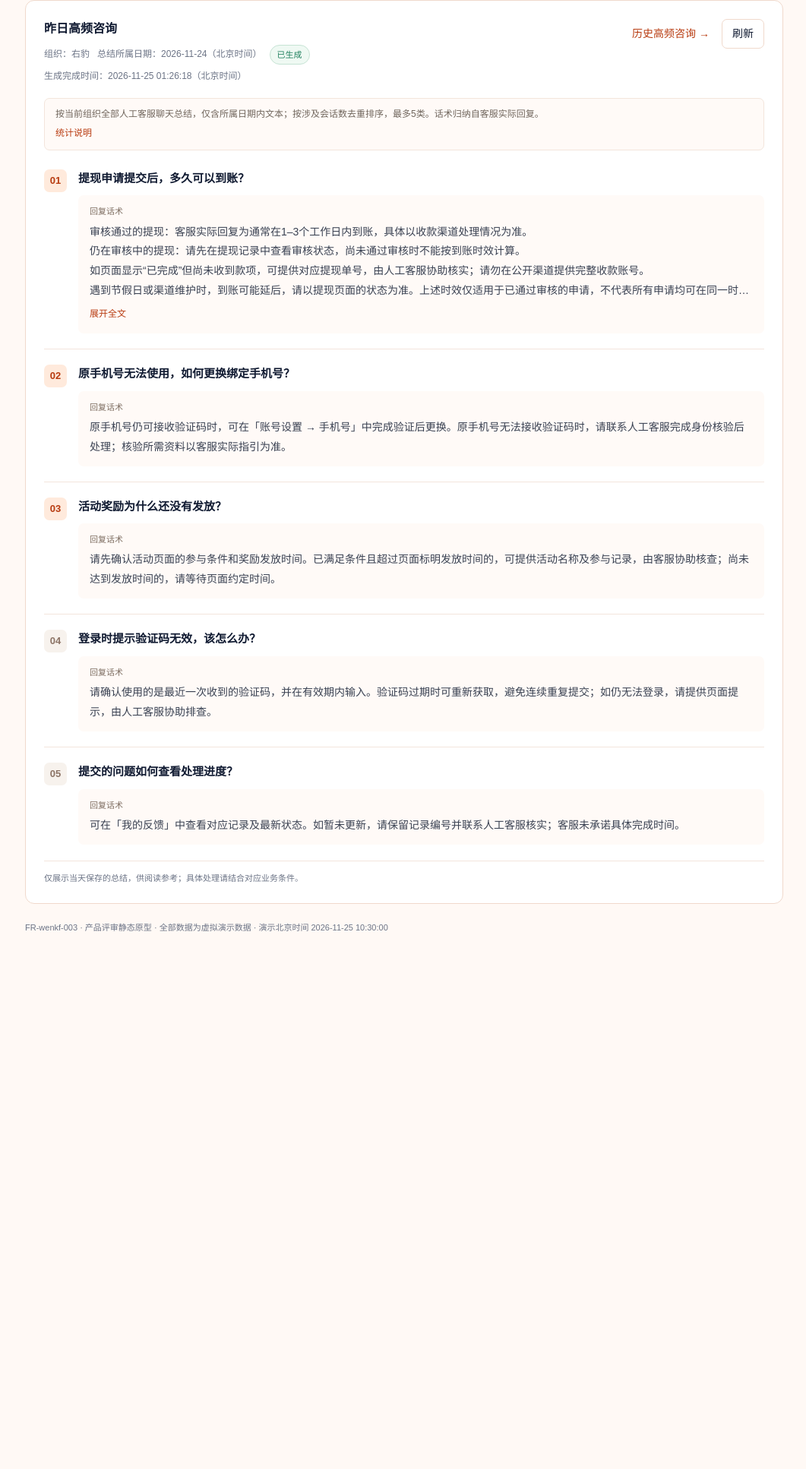
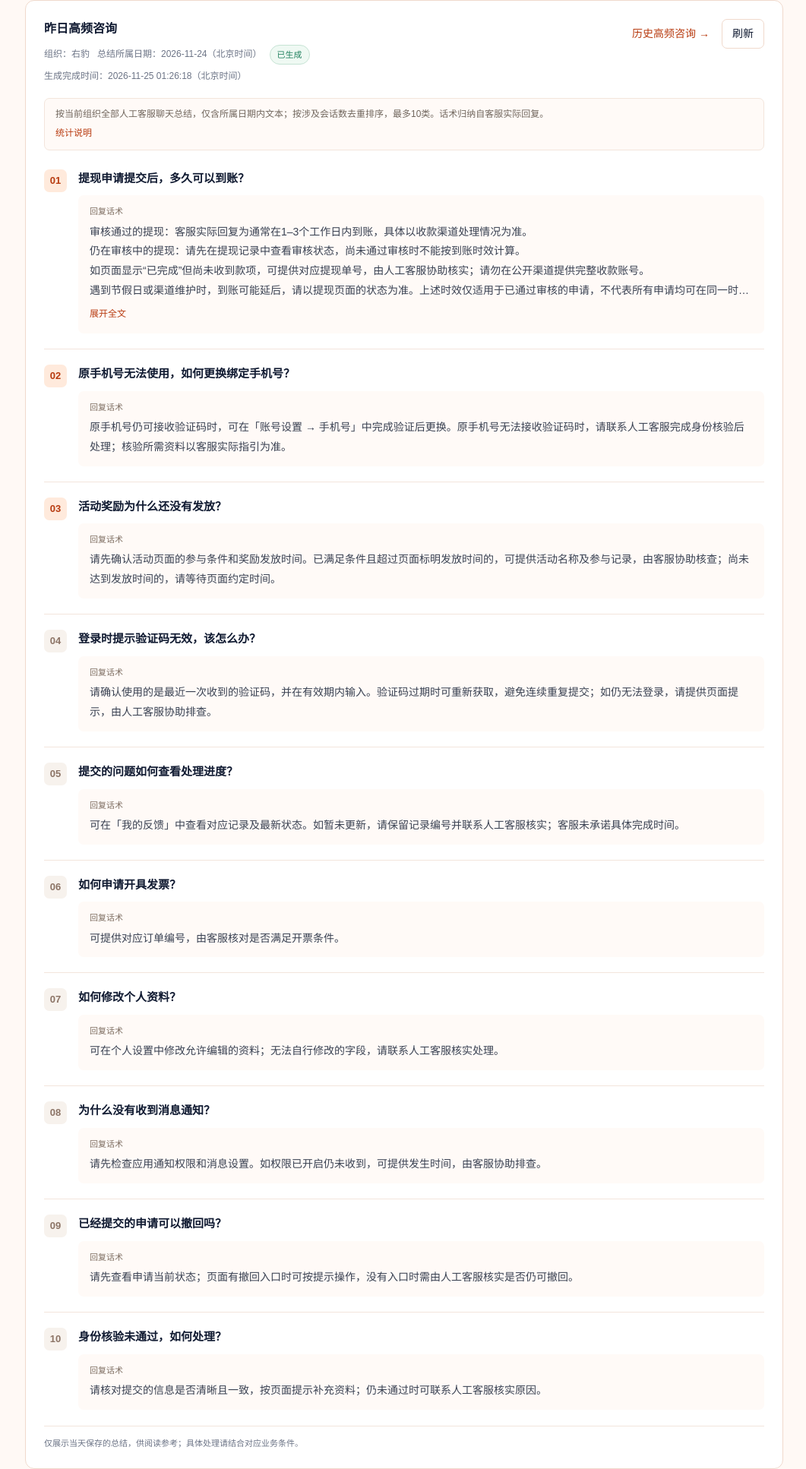
Before and after one commit to BOGULIFE/Kefu_Demo, a plain HTML site: page 01-需求档案/FR-wenkf-003-每日高频咨询/04-静态Demo/FR-wenkf-003-每日高频咨询Demo.html in a window 1280 px wide. Shown: the part 1792-3726 px from the top of the page at 76% size, without its empty margins (219-1280 px from the left). Before the commit the page ends 3117 px from the top, so only its background shows below. Drawn offline with Linux system fonts and the light colour scheme.

Commit message:
fix(FR-wenkf-003): update frequent consultations to Top 10

```diff
--- a/01-需求档案/FR-wenkf-003-每日高频咨询/04-静态Demo/FR-wenkf-003-每日高频咨询Demo.html
+++ b/01-需求档案/FR-wenkf-003-每日高频咨询/04-静态Demo/FR-wenkf-003-每日高频咨询Demo.html
@@ -14,7 +14,7 @@
 const $=s=>document.querySelector(s), $$=s=>[...document.querySelectorAll(s)];
 const shift=(d,n)=>new Date(Date.parse(d+'T00:00:00Z')+n*86400000).toISOString().slice(0,10);
 const days=(a,b)=>Math.round((Date.parse(b+'T00:00:00Z')-Date.parse(a+'T00:00:00Z'))/86400000);
-const scenes={success:'昨日成功 · Top 5',three:'实际3类 · 不补足',tie:'第5/6名同频 · 固定顺序',missing:'单项回复缺失',crossday:'跨日提问 · 次日回复不补入',history:'历史日期 · 20日分页',pending:'待生成 · 02:00前',generating:'生成中 · 02:00前',empty:'当日无有效咨询',failed:'生成失败 · 已超时',overdue:'生成中 · 已超时',first:'上线当天 · 首份未到',firstNext:'上线次日 · 首份完整自然日',loading:'查询加载中',readError:'首次读取失败',staleError:'同日刷新失败 · 保留旧结果',pageError:'下一次日期翻页失败',permission:'无数据统计权限',orgRace:'切组织 · 旧请求晚返回',midnight:'跨零点 · 刷新切昨日',recovered:'失败日已自动补齐',protected:'成功保存后重复任务失败'};
+const scenes={success:'昨日成功 · Top 10',three:'实际3类 · 不补足',tie:'第10/11名同频 · 固定顺序',missing:'单项回复缺失',crossday:'跨日提问 · 次日回复不补入',history:'历史日期 · 20日分页',pending:'待生成 · 02:00前',generating:'生成中 · 02:00前',empty:'当日无有效咨询',failed:'生成失败 · 已超时',overdue:'生成中 · 已超时',first:'上线当天 · 首份未到',firstNext:'上线次日 · 首份完整自然日',loading:'查询加载中',readError:'首次读取失败',staleError:'同日刷新失败 · 保留旧结果',pageError:'下一次日期翻页失败',permission:'无数据统计权限',orgRace:'切组织 · 旧请求晚返回',midnight:'跨零点 · 刷新切昨日',recovered:'失败日已自动补齐',protected:'成功保存后重复任务失败'};
 const params=new URLSearchParams(location.search);
 const state={view:params.get('view')==='history'?'history':'stats',scene:scenes[params.get('scene')]?params.get('scene'):'success',org:params.get('org')==='b'?'b':'a',today:'2026-11-25',clock:'10:30:00',date:'2026-11-24',target:'2026-11-24',page:1,loading:false,readError:false,stale:false,permission:true,refreshFail:false,pageFail:false,listError:false,expanded:new Set(),recovered:new Set(),draftError:'',statsRange:'全部',statsScroll:0};
 let requestId=0,toastTimer;
@@ -33,21 +33,26 @@ const qa=[
  {id:'reward',n:24,q:'活动奖励为什么还没有发放？',a:'请先确认活动页面的参与条件和奖励发放时间。已满足条件且超过页面标明发放时间的，可提供活动名称及参与记录，由客服协助核查；尚未达到发放时间的，请等待页面约定时间。'},
  {id:'login',n:18,q:'登录时提示验证码无效，该怎么办？',a:'请确认使用的是最近一次收到的验证码，并在有效期内输入。验证码过期时可重新获取，避免连续重复提交；如仍无法登录，请提供页面提示，由人工客服协助排查。'},
  {id:'progress',n:12,q:'提交的问题如何查看处理进度？',a:'可在「我的反馈」中查看对应记录及最新状态。如暂未更新，请保留记录编号并联系人工客服核实；客服未承诺具体完成时间。'},
- {id:'invoice',n:12,q:'如何申请开具发票？',a:'可提供对应订单编号，由客服核对是否满足开票条件。'}
+ {id:'invoice',n:11,q:'如何申请开具发票？',a:'可提供对应订单编号，由客服核对是否满足开票条件。'},
+ {id:'profile',n:9,q:'如何修改个人资料？',a:'可在个人设置中修改允许编辑的资料；无法自行修改的字段，请联系人工客服核实处理。'},
+ {id:'notice',n:8,q:'为什么没有收到消息通知？',a:'请先检查应用通知权限和消息设置。如权限已开启仍未收到，可提供发生时间，由客服协助排查。'},
+ {id:'cancel',n:7,q:'已经提交的申请可以撤回吗？',a:'请先查看申请当前状态；页面有撤回入口时可按提示操作，没有入口时需由人工客服核实是否仍可撤回。'},
+ {id:'verify',n:6,q:'身份核验未通过，如何处理？',a:'请核对提交的信息是否清晰且一致，按页面提示补充资料；仍未通过时可联系人工客服核实原因。'},
+ {id:'receipt',n:6,q:'如何查询历史操作记录？',a:'可在相关业务页面查找历史记录，若无法找到对应记录，请提供大致操作时间，由人工客服协助查询。'}
 ];
 function record(date=state.date){
  let status='success',variant='success';const delta=days(date,'2026-11-24');
  if(delta===1)variant='three';if(delta===2)status='empty';if(delta===3)status='failed';if(delta===4)status='pending';
  if(date===state.target){if(['pending','generating','empty','failed'].includes(state.scene))status=state.scene;if(state.scene==='overdue')status='generating';if(['three','missing','crossday','tie'].includes(state.scene))variant=state.scene;if(state.scene==='recovered')status='success';}
  if(state.recovered.has(state.org+':'+date))status='success';
- let items=qa.map(x=>({...x}));if(state.org==='b')items=items.map((x,i)=>({...x,q:['如何查询订单的配送进度？','收到的商品与订单不符如何处理？','如何修改订单的收货信息？','订单取消后退款如何查看？','优惠券为何无法使用？','如何申请开具发票？'][i],a:['可在订单详情查看物流轨迹。如物流长时间未更新，请提供订单编号，由客服协助联系配送方核实。','请保留商品及包装，并通过订单售后入口提交情况说明，客服核实后按订单规则处理。','尚未出库的订单，可联系人工客服核查是否仍可修改；已出库的订单需先核实配送状态，不能保证更改成功。','请查看订单退款状态，实际到账时间以支付渠道处理情况为准。','请核对优惠券的适用商品、有效期与使用条件，不满足条件时无法抵扣。','可提供对应订单编号，由客服核对开票条件。'][i],long:false}));
- items.sort((a,b)=>b.n-a.n||qa.findIndex(x=>x.id===a.id)-qa.findIndex(x=>x.id===b.id));items=items.slice(0,variant==='three'?3:5);
+ let items=qa.map(x=>({...x}));if(state.org==='b')items=items.map((x,i)=>({...x,q:['如何查询订单的配送进度？','收到的商品与订单不符如何处理？','如何修改订单的收货信息？','订单取消后退款如何查看？','优惠券为何无法使用？','如何申请开具发票？','如何申请商品退货？','订单物流显示签收但未收到怎么办？','如何查询售后申请的进度？','付款成功但订单未更新怎么办？','如何查询历史订单？'][i],a:['可在订单详情查看物流轨迹。如物流长时间未更新，请提供订单编号，由客服协助联系配送方核实。','请保留商品及包装，并通过订单售后入口提交情况说明，客服核实后按订单规则处理。','尚未出库的订单，可联系人工客服核查是否仍可修改；已出库的订单需先核实配送状态，不能保证更改成功。','请查看订单退款状态，实际到账时间以支付渠道处理情况为准。','请核对优惠券的适用商品、有效期与使用条件，不满足条件时无法抵扣。','可提供对应订单编号，由客服核对开票条件。','请在订单售后入口查看退货条件并提交申请，具体以订单适用规则为准。','请先核实是否由他人代收，仍未找到时可联系人工客服协助查询配送情况。','可在订单售后记录中查看状态，尚未更新时可提供申请编号由客服核实。','请勿重复付款，可提供订单编号与支付状态，由客服核实订单同步情况。','可在我的订单按日期查找记录，无法找到时可联系人工客服核实。'][i],long:false}));
+ items.sort((a,b)=>b.n-a.n||qa.findIndex(x=>x.id===a.id)-qa.findIndex(x=>x.id===b.id));items=items.slice(0,variant==='three'?3:10);
  if(['missing','crossday'].includes(variant)){items[items.length-1].q='深夜提交的账号异常问题如何处理？';items[items.length-1].a='';items[items.length-1].long=false;}
  const late=state.recovered.has(state.org+':'+date)||state.scene==='recovered'&&date===state.target;
  return {status,items,completed:(late?state.today:shift(date,1))+(late?' 10:20:16':' 01:26:18'),late};
 }
 function badge(status){const labels={success:'已生成',empty:'无数据',pending:'待生成',generating:'生成中',failed:'生成失败'};return '<span class="pill '+({success:'ok',failed:'bad',generating:'warn'}[status]||'')+'">'+labels[status]+'</span>'}
-function info(){return `<div class="intro">按当前组织全部人工客服聊天总结，仅含所属日期内文本；按涉及会话数去重排序，最多5类。话术归纳自客服实际回复。<br><details><summary>统计说明</summary><ul><li>范围为当前组织全部人工客服与用户的聊天文本，不限本人接待；不含工单、图片、语音和机器人数据。</li><li>按北京时间消息发送时间取所属日00:00（含）至次日00:00（不含）。跨日会话仅看当日文本，不跨日补全回复。</li><li>同一会话同类问题当日只计1次；同一会话可计入多类，转接不重复。同频按保存的固定次序排序，最多5类，不足不补齐，不提供合计数。</li><li>仅归纳同日客服实际回复，保留适用条件，不使用知识库补充；没有对应回复时明确提示。</li><li>每日凌晨自动处理前一自然日，次日02:00前可查看。刷新仅查询保存结果。</li><li>本组织演示上线日为${launch()}；首份覆盖上线当天完整自然日，包括上线前的当天文本，不补算上线日前日期。</li></ul></details></div>`}
+function info(){return `<div class="intro">按当前组织全部人工客服聊天总结，仅含所属日期内文本；按涉及会话数去重排序，最多10类。话术归纳自客服实际回复。<br><details><summary>统计说明</summary><ul><li>范围为当前组织全部人工客服与用户的聊天文本，不限本人接待；不含工单、图片、语音和机器人数据。</li><li>按北京时间消息发送时间取所属日00:00（含）至次日00:00（不含）。跨日会话仅看当日文本，不跨日补全回复。</li><li>同一会话同类问题当日只计1次；同一会话可计入多类，转接不重复。同频按保存的固定次序排序，最多10类，不足不补齐，不提供合计数。</li><li>仅归纳同日客服实际回复，保留适用条件，不使用知识库补充；没有对应回复时明确提示。</li><li>每日凌晨自动处理前一自然日，次日02:00前可查看。刷新仅查询保存结果。</li><li>本组织演示上线日为${launch()}；首份覆盖上线当天完整自然日，包括上线前的当天文本，不补算上线日前日期。</li></ul></details></div>`}
 function emptyState(title,desc,icon='◷',retry=false){return `<div class="state"><div class="stateicon" aria-hidden="true">${icon}</div><h3>${title}</h3><p>${desc}</p>${retry?'<button data-retry>重试</button>':''}</div>`}
 function content(){
  const r=record();if(state.loading&&!state.stale)return emptyState('加载中…','正在读取所选日期的保存结果，请稍候。');
```
Also changed, not shown: portal/requirements.js (+5 -5 lines), 01-需求档案/FR-wenkf-003-每日高频咨询/05-预览图/01-昨日高频咨询.jpg, 01-需求档案/FR-wenkf-003-每日高频咨询/05-预览图/02-历史高频咨询.jpg, 4 other files.
